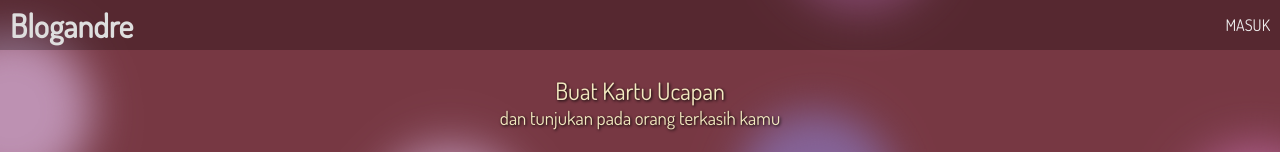
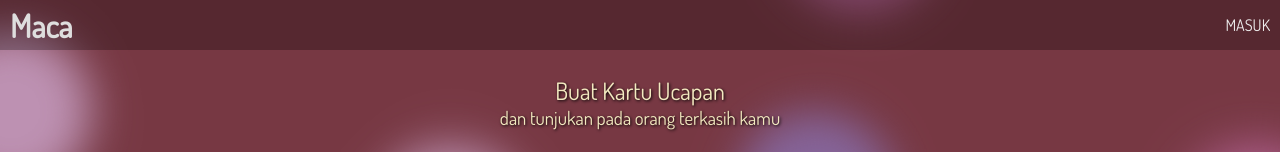
Before and after one commit to Myprofilee/kod-uca-pkan, a plain HTML site: page index.html in a window 1280 px wide. Shown: the top 152 px of the page. Drawn offline with Linux system fonts and the light colour scheme.

Commit message:
first commit

```diff
--- a/index.html
+++ b/index.html
@@ -10,7 +10,7 @@
 </head>
 <body>
     <div class="header">
-        <h1 class="judul">Blogandre</h1>
+        <h1 class="judul">Maca</h1>
         <a href="./masuk/" class="masuk">Masuk</a>
     </div>
     <div class="main">
```
